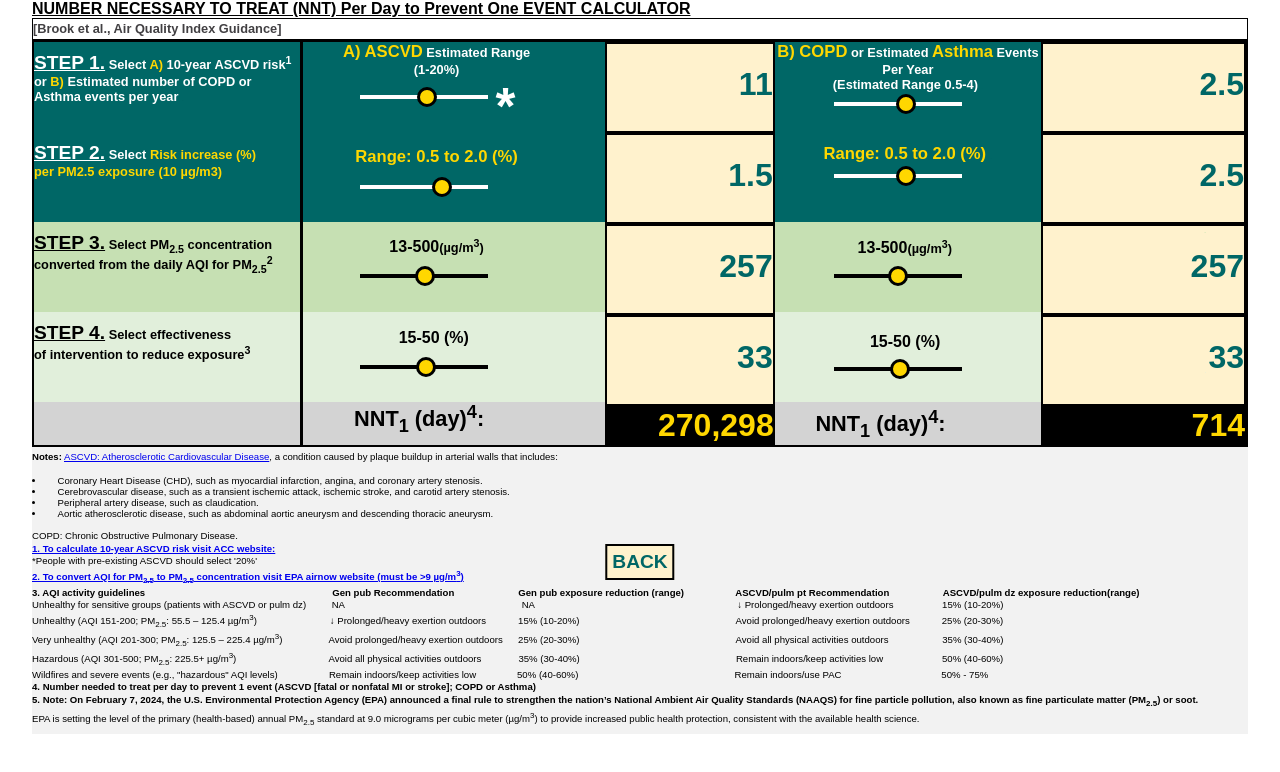
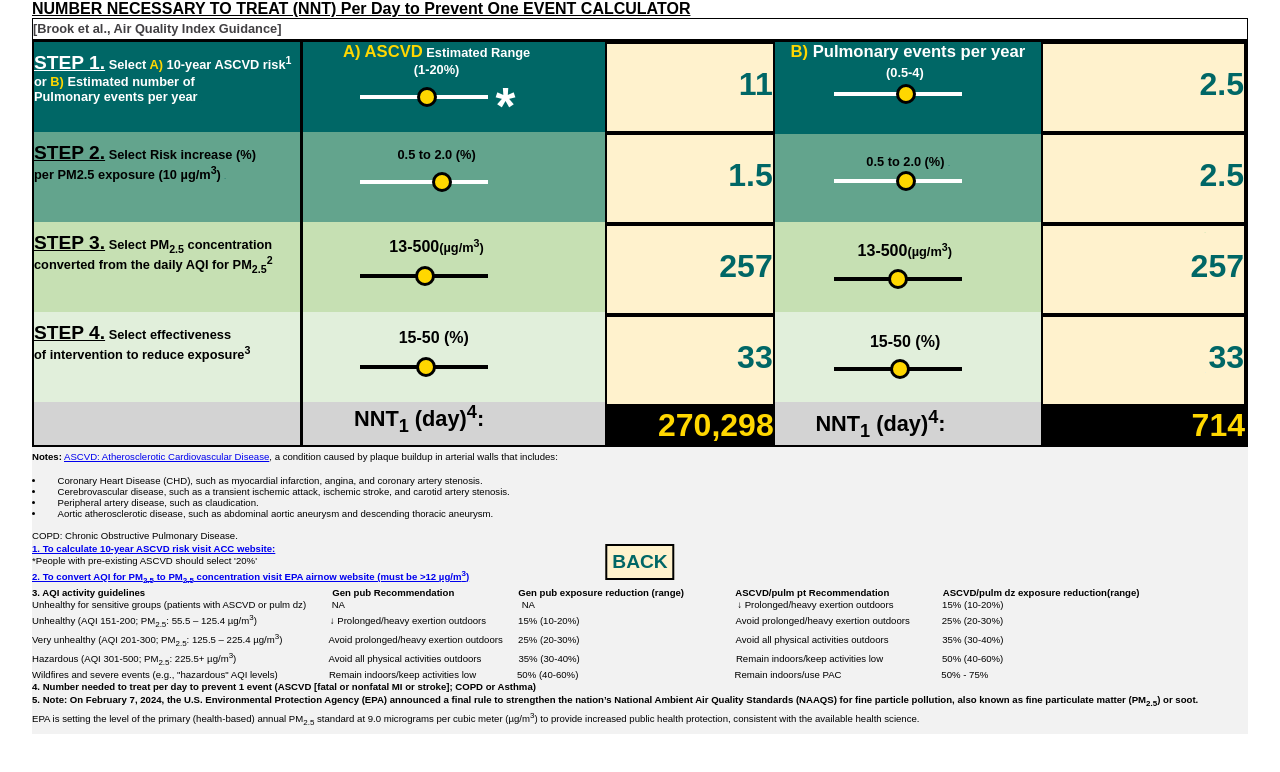
Before and after one commit to jss37/nnt3, a plain HTML site: page index.html in a window 1280 px wide. Drawn offline with Linux system fonts and the light colour scheme.

Commit message:
Update index.html

```diff
--- a/index.html
+++ b/index.html
@@ -243,13 +243,13 @@
                     <div id="instructions;" style="width:200%;" >
                         <div class="instructionRow" style="background-color:#006766;color:white;height:80px;width:220%;padding-top:10px;">
                             <span class="instructionLabel" style="font-size: 1vw;"><u style="font-size:1.5vw;">STEP 1.</u> Select <span style="color:gold;">A)</span> 10-year ASCVD risk<sup>1</sup><br> or <span style="color:gold;">B)</span> Estimated number of
-                                COPD or <br>Asthma events per year
+                                <br>Pulmonary events per year
 
                             <span id="patientsWithEventValue" class="inputNumberDisplay" style="color:#006766;">0</span>
 
                         </div>
-                        <div class="instructionRow" style="background-color:#006766;color:white;height:80px;width:220%;padding-top:10px;">
-                            <span class="instructionLabel" style="font-size: 1vw;"><u style="font-size:1.5vw;">STEP 2.</u> Select <span style="color:gold;">Risk increase (%) <br>per PM2.5 exposure (10 µg/m3)
+                        <div class="instructionRow" style="background-color:#63A48D;color:black;height:80px;width:220%;padding-top:10px;">
+                            <span class="instructionLabel" style="font-size: 1vw;"><u style="font-size:1.5vw;">STEP 2.</u> Select Risk increase (%) <br>per PM2.5 exposure (10 µg/m<sup>3</sup>)
                             <span id="riskIncreaseValue" class="inputNumberDisplay" style="color:#006766;">0</span>
 
                         </div>
@@ -271,7 +271,7 @@
                     </div>
                 </td>
                 <td style="width:65%;border-left-style: solid;">
-                    <div class="Range" style="font-size:.8em;padding-bottom: 55px;height: 10px;background-color:#006766;color:white;" >
+                    <div class="Range" style="font-size:.8em;padding-bottom: 80px;height: 10px;background-color:#006766;color:white;" >
                         <span style="color:gold;font-size:1.3vw;">A) ASCVD</span> Estimated Range<br>
                         (1-20%)
                         <div class="sliderContainer">
@@ -281,9 +281,8 @@
                             </label>
                         </div>
                         </div>
-                        <div class="Range" style="font-size:.8em;padding-top:40px;padding-bottom: 30px;height: 10px;background-color:#006766;color:white;" >
-                            <span style="color:gold;font-size:1.3vw;">Range: 0.5 to 2.0 (%)
-
+                        <div class="Range" style="font-size:.8em;padding-top:15px;padding-bottom: 30px;height: 10px;background-color:#63A48D;color:black;" >
+                            0.5 to 2.0 (%)
                             <div class="sliderContainer">
                                 <label class="sliderLabel" for="riskIncrease" title="Use Arrow Keys For Precise Selection">
                                     <input type="range" id="riskIncrease" class="slider" min=".5" max="2" step=".5" oninput="calculateNNT()" tabindex="0">
@@ -337,9 +336,9 @@
                 <div id="instructions2">
 
                     <td style="width:65%">
-                        <div class="Range" style="font-size:.8em;padding-bottom: 80px;height: 22px;background-color:#006766;color:white;" >
-                            <span style="color:gold;font-size:1.3vw;">B) COPD</span>  or Estimated <span style="color:gold;font-size:1.3vw;">Asthma</span> Events Per Year<br>
-                            (Estimated Range 0.5-4)
+                        <div class="Range" style="font-size:.8em;padding-bottom: 70px;height: 22px;background-color:#006766;color:white;" >
+                            <span style="color:gold;font-size:1.3vw;">B) <span style="color:white">Pulmonary events per year</span><br>
+                            <span style="font-size:1vw;color:white;">(0.5-4)</span>
                             <span id="patientsWithEventValue2" class="inputNumberDisplay" style="color:#006766;">0</span>
 
                             <div class="sliderContainer2">
@@ -350,8 +349,8 @@
                                 </label>
                             </div>
                             </div>
-                            <div class="Range" style="font-size:.8em;padding-bottom: 22px;height: 22px;background-color:#006766;color:white;" >
-                                <span style="color:gold;font-size:1.3vw;">Range: 0.5 to 2.0 (%)
+                            <div class="Range" style="font-size:.8em;padding-top:20px;padding-bottom: 15px;height: 22px;background-color:#63a48d ;color:black;" >
+                                0.5 to 2.0 (%)
                                 <span id="riskIncreaseValue2" class="inputNumberDisplay" style="color:#006766;">0</span>
 
                                 <div class="sliderContainer2">
@@ -362,7 +361,7 @@
                                     </label>
                                 </div>
                                 </div>
-                            <div class="Range" style="font-size:1em;padding-top: 50px;padding-bottom: 23px;height: 22px;color:black;  " >
+                            <div class="Range" style="font-size:1em;padding-top: 50px;padding-bottom: 20px;height: 22px;color:black;  " >
                                 <span >13-500<span style="font-size:1vw;">(µg/m<sup>3</sup>)</span> </span>
                                 <span id="totalPatientsTreatmentValue2" class="inputNumberDisplay" style="color:#c6e0b3;">13</span>
                                 <div class="sliderContainer2">
@@ -421,7 +420,7 @@
                 <p>COPD: Chronic Obstructive Pulmonary Disease.</p>
                 <p><b><a href="https://tools.acc.org/ldl/ascvd_risk_estimator/index.html#!/calulate/estimator/">1. To calculate 10-year ASCVD risk visit ACC website:</b></a></p>
                 <p>*People with pre-existing ASCVD should select '20%'</p>
-                <p><b><a href="https://www.airnow.gov/aqi/aqi-calculator-concentration/">2. To convert AQI for PM<sub>2.5</sub> to PM<sub>2.5</sub> concentration visit EPA airnow website (must be >9 µg/m<sup>3</sup>)</a></b></p>
+                <p><b><a href="https://www.airnow.gov/aqi/aqi-calculator-concentration/">2. To convert AQI for PM<sub>2.5</sub> to PM<sub>2.5</sub> concentration visit EPA airnow website (must be >12 µg/m<sup>3</sup>)</a></b></p>
 
                 <p><b>3. AQI activity guidelines</b><span style="margin-left:14.4vw;"><b> Gen pub Recommendation</b></span><span style="margin-left:5vw;"><b>Gen pub exposure reduction (range)</b></span><span style="margin-left:4vw"><b>ASCVD/pulm pt Recommendation</b></span><span style="margin-left:4vw;"><b> ASCVD/pulm dz exposure reduction(range)</b></span></p>
                 <p>Unhealthy for sensitive groups (patients with ASCVD or pulm dz)<span style="margin-left:2vw;">NA</span><span style="margin-left:13.8vw;">NA</span><span style="margin-left:15.8vw;">↓ Prolonged/heavy exertion outdoors</span><span style="margin-left:3.8vw;">15% (10-20%)</span>
```
